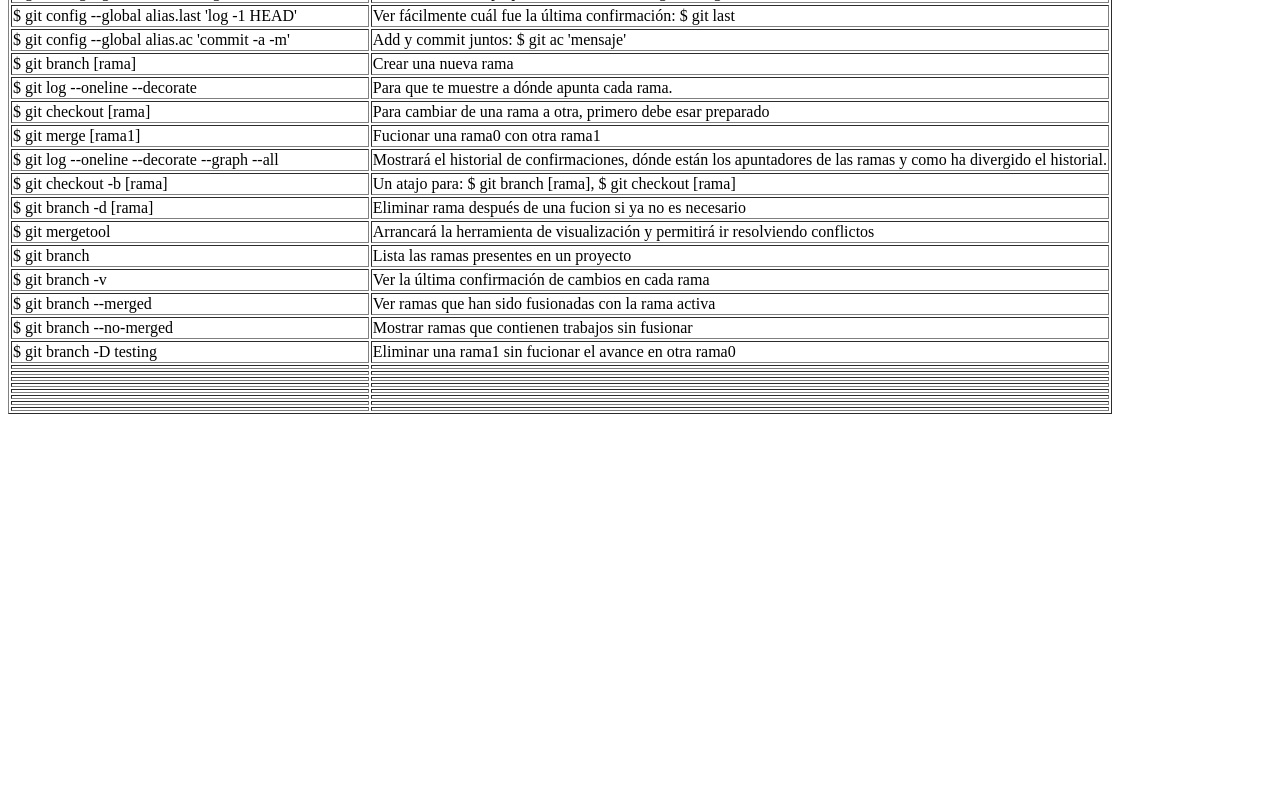
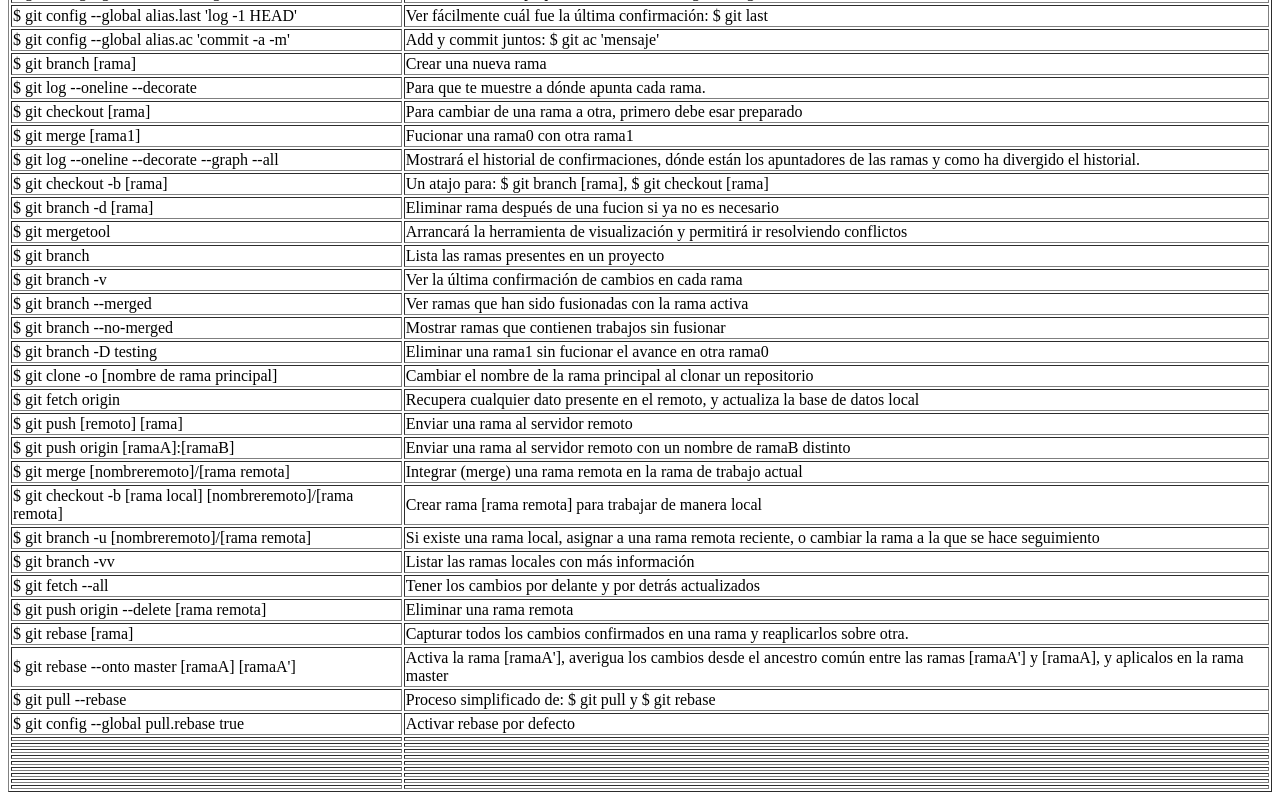
Before and after one commit to Dragon-R/progit, a plain HTML site: page index.html in a window 1280 px wide. Shown: the part 1278-2078 px from the top of the page. Before the commit the page ends 1700 px from the top, so only its background shows below. Drawn offline with Linux system fonts and the light colour scheme.

Commit message:
ramificaciones y reorganizaciones

```diff
--- a/index.html
+++ b/index.html
@@ -269,6 +269,66 @@
             <td>Eliminar una rama1 sin fucionar el avance en otra rama0</td>
         </tr>
         <tr>
+            <td>$ git clone -o [nombre de rama principal]</td>
+            <td>Cambiar el nombre de la rama principal al clonar un repositorio</td>
+        </tr>
+        <tr>
+            <td>$ git fetch origin</td>
+            <td>Recupera cualquier dato presente en el remoto, y actualiza la base de datos local</td>
+        </tr>
+        <tr>
+            <td>$ git push [remoto] [rama]</td>
+            <td>Enviar una rama al servidor remoto</td>
+        </tr>
+        <tr>
+            <td>$ git push origin [ramaA]:[ramaB]</td>
+            <td>Enviar una rama al servidor remoto con un nombre de ramaB distinto</td>
+        </tr>
+        <tr>
+            <td>$ git merge [nombreremoto]/[rama remota]</td>
+            <td>Integrar (merge) una rama remota en la rama de trabajo actual</td>
+        </tr>
+        <tr>
+            <td>$ git checkout -b [rama local] [nombreremoto]/[rama remota]</td>
+            <td>Crear rama [rama remota] para trabajar de manera local</td>
+        </tr>
+        <tr>
+            <td>$ git branch -u [nombreremoto]/[rama remota]</td>
+            <td>Si existe una rama local, asignar a una rama remota reciente, o cambiar la rama a la que se hace seguimiento</td>
+        </tr>
+        <tr>
+            <td>$ git branch -vv</td>
+            <td>Listar las ramas locales con más información</td>
+        </tr>
+        <tr>
+            <td>$ git fetch --all</td>
+            <td>Tener los cambios por delante y por detrás actualizados</td>
+        </tr>
+        <tr>
+            <td>$ git push origin --delete [rama remota]</td>
+            <td>Eliminar una rama remota</td>
+        </tr>
+        <tr>
+            <td>$ git rebase [rama]</td>
+            <td>Capturar todos los cambios confirmados en una rama y reaplicarlos sobre otra.</td>
+        </tr>
+        <tr>
+            <td>$ git rebase --onto master [ramaA] [ramaA']</td>
+            <td>Activa la rama [ramaA'], averigua los cambios desde el ancestro común entre las ramas [ramaA'] y [ramaA], y aplicalos en la rama master</td>
+        </tr>
+        <tr>
+            <td>$ git pull --rebase</td>
+            <td>Proceso simplificado de: $ git pull y $ git rebase</td>
+        </tr>
+        <tr>
+            <td>$ git config --global pull.rebase true</td>
+            <td>Activar rebase por defecto</td>
+        </tr>
+        <tr>
+            <td></td>
+            <td></td>
+        </tr>
+        <tr>
             <td></td>
             <td></td>
         </tr>
```
Also changed, not shown: 1 other file.
